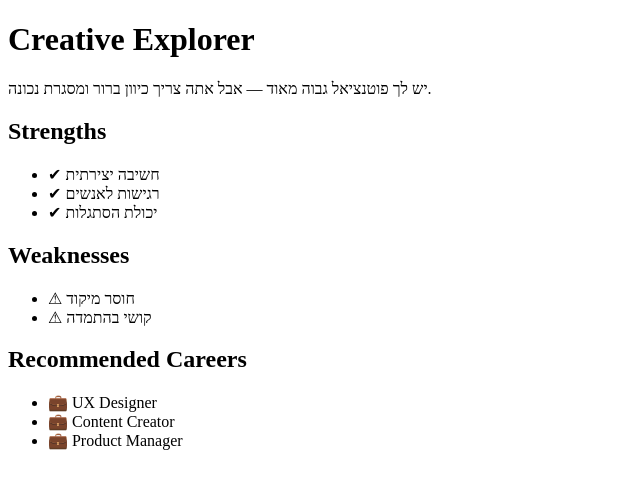
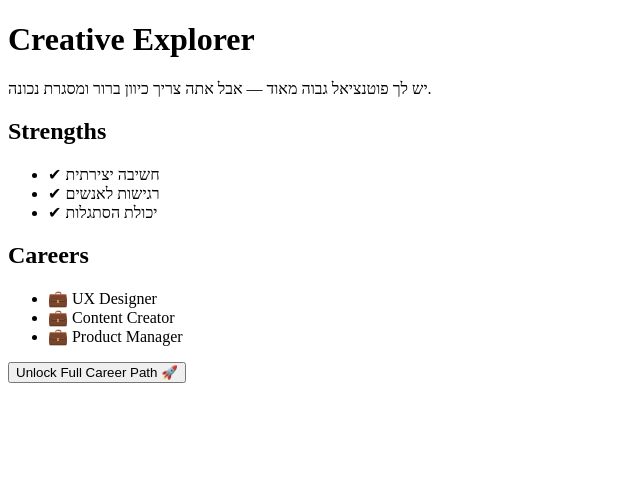
Before and after one commit to regevmeister-oss/career-app, a Next.js app: page /result in a window 1280 px wide. Shown: the top 488 px of the page, without its empty margins (0-640 px from the left). Built offline with nearby package versions, Linux system fonts and the light colour scheme.

Commit message:
PRO + Stripe integration

```diff
--- a/app/api/checkout/route.ts
+++ b/app/api/checkout/route.ts
@@ -1,30 +1,27 @@
+import Stripe from "stripe";
 import { NextResponse } from "next/server";
-import Stripe from "stripe";
 
-const stripe = new Stripe(process.env.STRIPE_SECRET_KEY!);
+const stripe = new Stripe(process.env.STRIPE_SECRET_KEY as string);
 
-export async function POST(req: Request) {
-  try {
+export async function POST() {
   const session = await stripe.checkout.sessions.create({
+    payment_method_types: ["card"],
     mode: "payment",
     line_items: [
       {
         price_data: {
           currency: "usd",
           product_data: {
-              name: "IGUIDE PRO ??",
+            name: "IGUIDE PRO",
           },
-            unit_amount: 500,
+          unit_amount: 500, //
         },
         quantity: 1,
       },
     ],
-      success_url: "https://iguide.tech/.com/success",
-      cancel_url: "https://iguide.tech.com/cancel",
+    success_url: process.env.NEXT_PUBLIC_URL + "/success",
+    cancel_url: process.env.NEXT_PUBLIC_URL + "/cancel",
   });
 
   return NextResponse.json({ url: session.url });
-  } catch (err) {
-    return NextResponse.json({ error: "Stripe error" }, { status: 500 });
 }
-}
--- a/app/cancel/page.tsx
+++ b/app/cancel/page.tsx
@@ -1,7 +1,7 @@
-export default function CancelPage() {
+export default function Cancel() {
   return (
-    <div className="min-h-screen flex items-center justify-center text-white bg-black">
-      <h1 className="text-3xl font-bold">? Payment Cancelled</h1>
+    <div className="h-screen flex items-center justify-center text-3xl">
+      Payment Cancelled ❌
     </div>
   );
 }
--- a/app/result/page.tsx
+++ b/app/result/page.tsx
@@ -16,28 +16,36 @@ export default function ResultPage() {
       .then(setData);
   }, []);
 
-  if (!data) return <div className="text-white p-10">Analyzing your future...</div>;
+  if (!data) return <div className="text-white p-10">Analyzing...</div>;
 
   return (
     <main className="min-h-screen bg-black text-white p-10">
       <h1 className="text-4xl font-bold mb-6">{data.personality}</h1>
 
-      <p className="mb-6 text-lg opacity-80">{data.message}</p>
+      <p className="mb-6">{data.message}</p>
 
+      {/* FREE PART */}
       <div className="mb-6">
-        <h2 className="text-2xl mb-2">Strengths</h2>
+        <h2 className="text-2xl">Strengths</h2>
         <ul>{data.strengths.map((s:any,i:number)=><li key={i}>✔ {s}</li>)}</ul>
       </div>
 
-      <div className="mb-6">
-        <h2 className="text-2xl mb-2">Weaknesses</h2>
-        <ul>{data.weaknesses.map((w:any,i:number)=><li key={i}>⚠ {w}</li>)}</ul>
+      {/* LOCKED PART */}
+      <div className="opacity-40 blur-sm">
+        <h2 className="text-2xl">Careers</h2>
+        <ul>{data.careers.map((c:any,i:number)=><li key={i}>💼 {c}</li>)}</ul>
       </div>
 
-      <div>
-        <h2 className="text-2xl mb-2">Recommended Careers</h2>
-        <ul>{data.careers.map((c:any,i:number)=><li key={i}>💼 {c}</li>)}</ul>
-      </div>
+      <button
+        onClick={async () => {
+          const res = await fetch("/api/checkout", { method: "POST" });
+          const data = await res.json();
+          window.location.href = data.url;
+        }}
+        className="mt-10 px-6 py-3 bg-yellow-400 text-black rounded-xl"
+      >
+        Unlock Full Career Path 🚀
+      </button>
     </main>
   );
 }
```
Also changed, not shown: app/success/page.tsx (+3 -15 lines), 1 other file (tests, documents, lock files or other folders). Lines whose indentation alone changed are shown as unchanged.
